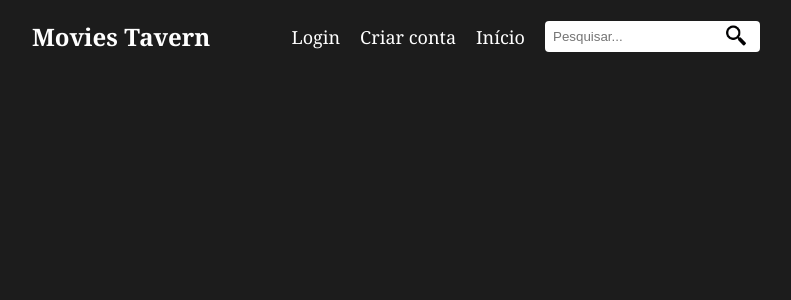
After one commit to thiagocamerato757/Movies_Tavern, a Flask app: template templates/search.html in a window 1280 px wide. The commit adds this page. Shown: the top 300 px of the page, without its empty margins (244-1035 px from the left). Run offline with Flask 3, Linux system fonts and the light colour scheme; the template is opened without the code that fills it, so the values that code supplies are empty.

Commit message:
pagina de busca feita pela metade

```diff
--- a/app.py
+++ b/app.py
@@ -18,7 +18,7 @@ def search():
         movies = data.get('results', [])
     else:
         movies = []
-    return render_template('index.html', movies=movies)
+    return render_template('search.html', movies=movies)
 
 if __name__ == '__main__':
     app.run(debug='True',port=8001)
--- a/static/app.js
+++ b/static/app.js
@@ -1,3 +1,5 @@
+// isso aqui também não é usado
+
 const gap = 16;
 
 const carousel = document.getElementById("carousel"),
--- a/static/styles.css
+++ b/static/styles.css
@@ -10,7 +10,7 @@ body {
 }
 
 .container {
-    width: 70%;
+    width: 60%;
     margin: 0 auto;
     padding: 20px;
     display: flex;
@@ -90,12 +90,13 @@ nav ul li a:hover {
 .filme-container {
     margin-top: 10px;
     padding-bottom: 20px;
-    padding-left: 8%;
+    padding-left: 12.5%;
 }
 
 .filme-section {
     margin-top: 50px;
-    margin-left: 50px;
+    justify-content: center;
+    align-items: center;
 }
 
 .titulo-lista {
@@ -114,8 +115,8 @@ nav ul li a:hover {
 
 
 .backimg {
-    width: 80%;
-    height: 480px;
+    width: 70%;
+    height: 500px;
     margin: 0 auto;
     display: flex;
     align-items: center;
@@ -124,3 +125,19 @@ nav ul li a:hover {
     mask-image: linear-gradient(to right, transparent 0%, black 20%, black 80%, transparent 100%);
     -webkit-mask-image: linear-gradient(to right, transparent 0%, black 20%, black 80%, transparent 100%);
 }
+
+
+/*tela de busca*/
+.search-section {
+    margin-top: 100px;
+    margin-left: 20px;
+}
+
+.search-section img{
+    width: 15%;
+    height: 15%;
+}
+
+ul{
+    list-style: none;
+}
--- a/templates/TelaInicial.html
+++ b/templates/TelaInicial.html
@@ -29,6 +29,7 @@
         </div>
     </header>
     <img class="backimg" src="static/tavern.jpg">
+
     <div class="filme-section">
         <h2 class="titulo-lista">Filmes em destaque</h2>
         <div class="filme-container">
--- a/templates/index.html
+++ b/templates/index.html
@@ -1,3 +1,5 @@
+<!-- esse .html nao ta sendo mais usado, mas se quiser deixar pra fazer teste.. sla -->
+
 <!DOCTYPE html>
 <html lang="en">
 <head>
--- /dev/null
+++ b/templates/search.html
@@ -0,0 +1,53 @@
+<!DOCTYPE html>
+
+<html lang="pt-BR">
+<head>
+    <meta charset="UTF-8">
+    <meta name="viewport" content="width=device-width, initial-scale=1">
+    <title>Movies Tavern</title>
+    <link rel="stylesheet" href="static/styles.css">
+</head>
+<body>
+    <header>
+        <div class="container">
+
+            <h1 id="logo">Movies Tavern</h1>
+            <nav>
+                <ul>
+                    <li><a href="#">Login</a></li>
+                    <li><a href="#">Criar conta</a></li>
+                    <li><a href="#">Início</a></li>
+                </ul>
+            </nav>
+            <form class="barra-pesquisa" action="/search" method="GET">
+                <input type="text" name="query" placeholder="Pesquisar..." required>
+                <button type="submit" class="botao-pesquisa">
+                    <img src="static/pesquisa-de-lupa.png" alt="Lupa" class="icone-lupa">
+                </button>
+            </form>
+
+        </div>
+    </header>
+<body>
+    <div class="search-section">
+        {% if movies %}
+            <h2>Resultados:</h2>
+                <br>
+                <ul>
+                    {% for movie in movies %}
+                        <li>
+                            <h3>{{ movie.title }}</h3>
+                            {% if movie.poster_path %}
+                                <br>
+                                <img src="https://image.tmdb.org/t/p/w500{{ movie.poster_path }}" alt="{{ movie.title }} poster">
+                            {% else %}
+                                <p>No image available</p>
+                            {% endif %}
+                        </li>
+                        <br>
+                    {% endfor %}
+                </ul>
+        {% endif %}
+    </div>
+</body>
+</html>
```
